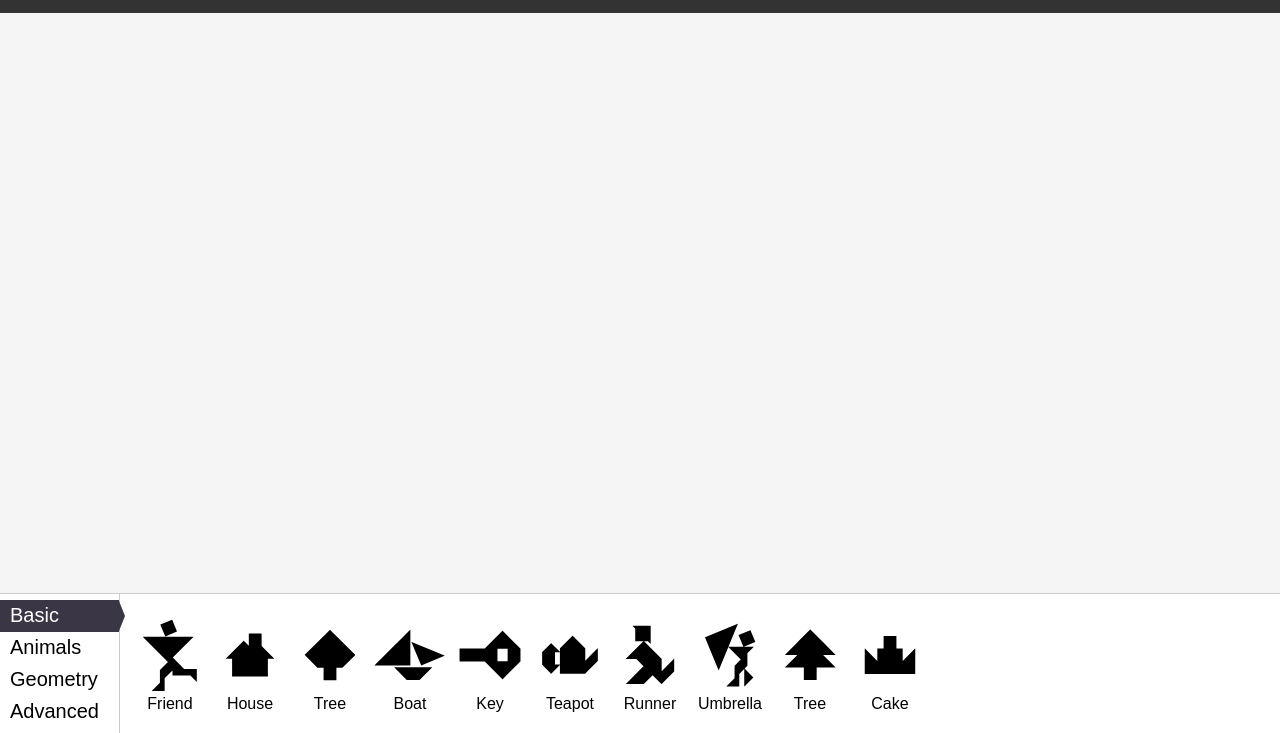
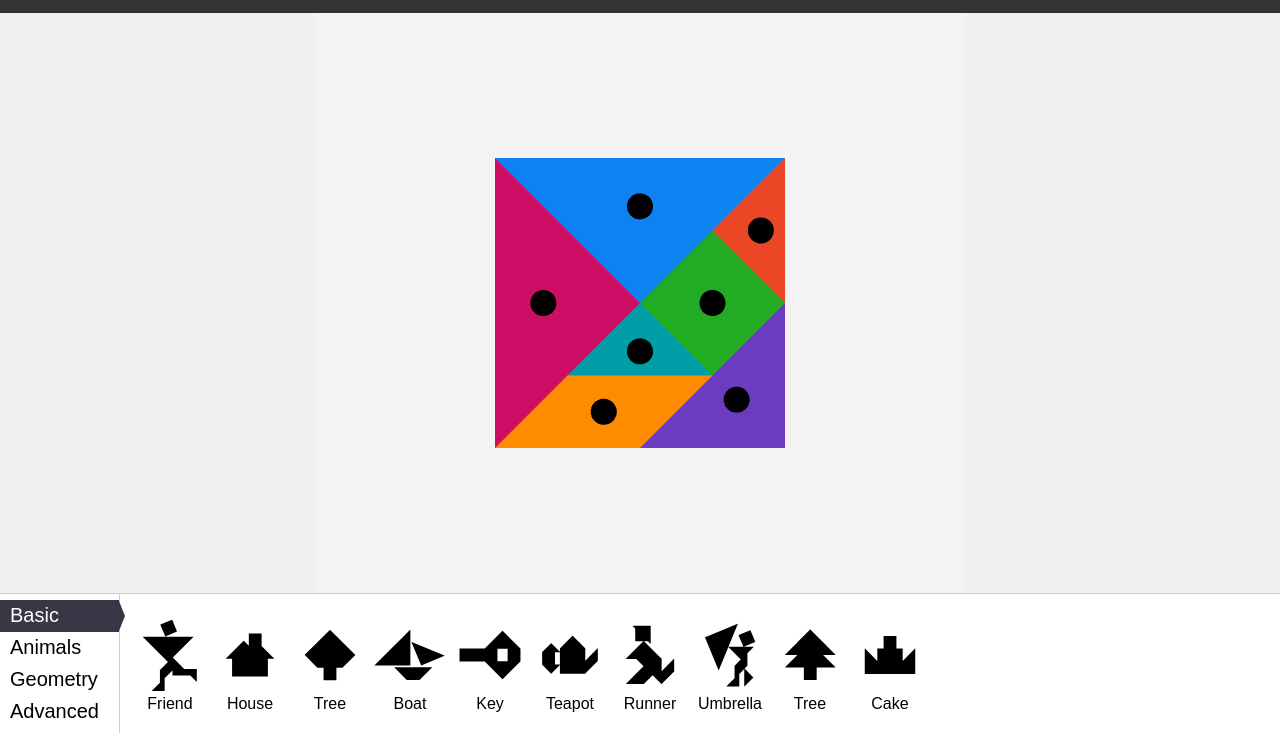
Before and after one commit to josemorenourrutia/00-Tangram-end, a website: page dist/index.html in a window 1280 px wide. Shown: the part 67-800 px from the top of the page. Drawn offline with Linux system fonts and the light colour scheme; the site is published under a folder, as on GitHub Pages, so addresses that start at the root find nothing.

Commit message:
pequeño cambio

```diff
--- a/dist/index.html
+++ b/dist/index.html
@@ -120,7 +120,7 @@
 			align-items: center;
 		}
   </style>
-  <script type="module" crossorigin src="/assets/index-DciGIVdY.js"></script>
+  <script type="module" crossorigin src="./assets/index-DciGIVdY.js"></script>
 </head>
 <body>
   <header>
```
